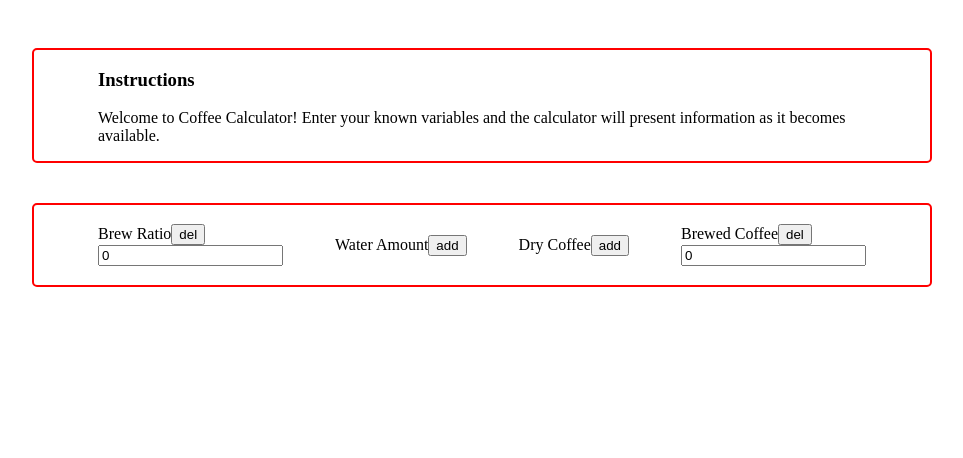
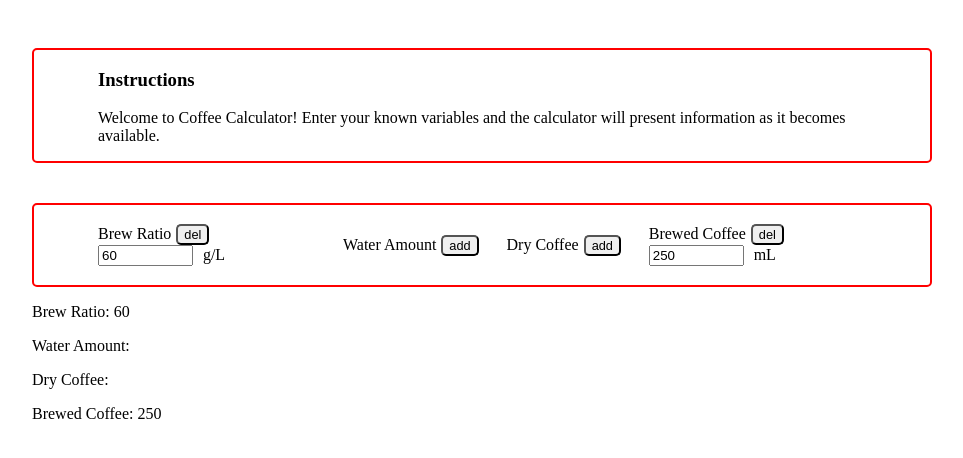
Before and after one commit to spark-c/coffee-calculator, a React (Create React App) app: page / in a window 1280 px wide. Shown: the top 458 px of the page, without its empty margins (158-1121 px from the left). Built offline with nearby package versions, Linux system fonts and the light colour scheme.

Commit message:
added units to params; rm input num arrows; fixed default vals

```diff
--- a/src/components/App.js
+++ b/src/components/App.js
@@ -1,6 +1,7 @@
 import React, { useState } from 'react';
 import VarBar from './VarBar';
 import TextBar from './TextBar';
+import Calculator from './Calculator';
 import './stylesheet.css';
 
 
@@ -11,37 +12,54 @@ const instructionsContent =
 
 
 const App = () => {
+    console.log('rendering app!');
     const [params, setParams] = useState([
         {
             label: "Brew Ratio",
             defaultSelected: true,
+            unit: "g/L",
             value: 60
         },
         {
             label: "Water Amount",
             defaultSelected: false,
+            unit: "mL",
             value: undefined
         },
         {
             label: "Dry Coffee",
             defaultSelected: false,
+            unit: "g",
             value: undefined
         },
         {
             label: "Brewed Coffee",
             defaultSelected: true,
+            unit: "mL",
             value: 250
         },
     ]);
 
     const onParamUpdate = (label, newValue) => {
-        console.log(label, newValue);
+        let tempParams = params.map(param => {
+            return {...param}
+        });
+        console.log("tempParams", tempParams)
+        for (let param of tempParams) {
+            console.log(param.label, "vs", label)
+            if (param.label == label) {
+                console.log("match found")
+                param.value = newValue;
+            }
+        }
+        setParams(tempParams);
     };
 
     return (
         <div className="container">
             <TextBar label="Instructions" content={instructionsContent} />
             <VarBar params={params} onParamUpdate={onParamUpdate} />
+            <Calculator params={params} />
         </div>
     );
 };
--- /dev/null
+++ b/src/components/Calculator.js
@@ -0,0 +1,17 @@
+import React from 'react';
+
+
+const Calculator = ({ params }) => {
+    console.log("rendering calculator")
+    const values = params.map(param => {
+        return <p key={param.label}>{param.label}: {param.value}</p>;
+    });
+
+    return (
+        <div className="calculator">
+            {values}
+        </div>
+    );
+};
+
+export default Calculator;
--- a/src/components/VarBar.js
+++ b/src/components/VarBar.js
@@ -6,7 +6,7 @@ const VarBar = ({ params, onParamUpdate }) => {
 
 
     const tabs = params.map(param => {
-        return <VarItem label={param.label} defaultSelected={param.defaultSelected} key={param.label} onParamUpdate={onParamUpdate} />
+        return <VarItem param={param} key={param.label} onParamUpdate={onParamUpdate} />
     })
 
     return (
--- a/src/components/VarItem.js
+++ b/src/components/VarItem.js
@@ -1,22 +1,28 @@
 import React, { useState } from 'react';
 
 
-const VarItem = ({ label, defaultSelected, onParamUpdate }) => {
-    const [value, setValue] = useState(0);
-    const [selected, setSelected] = useState(defaultSelected);
+const VarItem = ({ param, onParamUpdate }) => {
+    const [value, setValue] = useState(param.value);
+    const [selected, setSelected] = useState(param.defaultSelected);
 
     const onValueChange = (newValue) => {
-        onParamUpdate(label, newValue)
+        onParamUpdate(param.label, newValue)
         setValue(newValue)
     };
+
+    const inputDiv = selected?
+        <div className="input-wrapper">
+            <input type='number' value={value} onChange={(e) => onValueChange(e.target.value)} /><span className="unit">{param.unit}</span>
+        </div> :
+        null
 
     return (
         <div className="var-item">
             <div className="var-item-label">
-                <label>{label}</label>
+                <label>{param.label}</label>
                 <button onClick={() => setSelected(!selected)}>{selected? "del":"add"}</button>
             </div>
-            {selected? <input type='number' value={value} onChange={(e) => onValueChange(e.target.value)} />:null}
+            {inputDiv}
         </div>
     );
 };
--- a/src/components/stylesheet.css
+++ b/src/components/stylesheet.css
@@ -23,3 +23,27 @@
     display: flex;
     flex-direction: column;
 }
+
+.var-item-label > label {
+    margin-right: 5px;
+}
+
+.var-item-label > button {
+    font-size: .8em;
+    border-radius: 5px;
+}
+
+.input-wrapper > input {
+    width: 40%;
+    margin-right: 10px;
+}
+
+input[type=number]::-webkit-inner-spin-button,
+input[type=number]::-webkit-outer-spin-button {
+  -webkit-appearance: none;
+  margin: 0;
+}
+
+input[type="number"] {
+    -moz-appearance: textfield;
+ }
```
